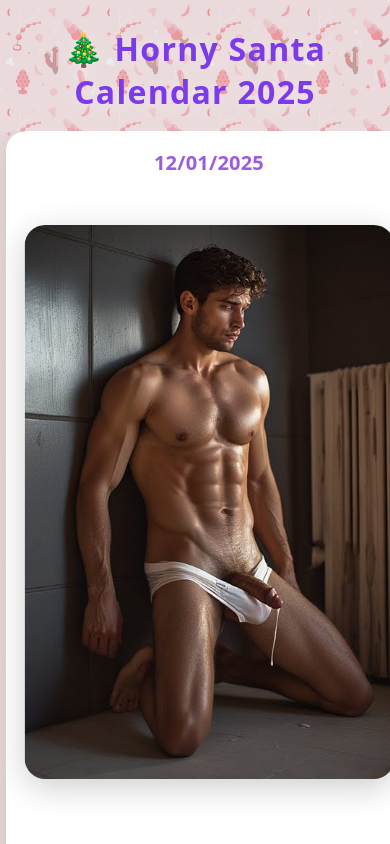
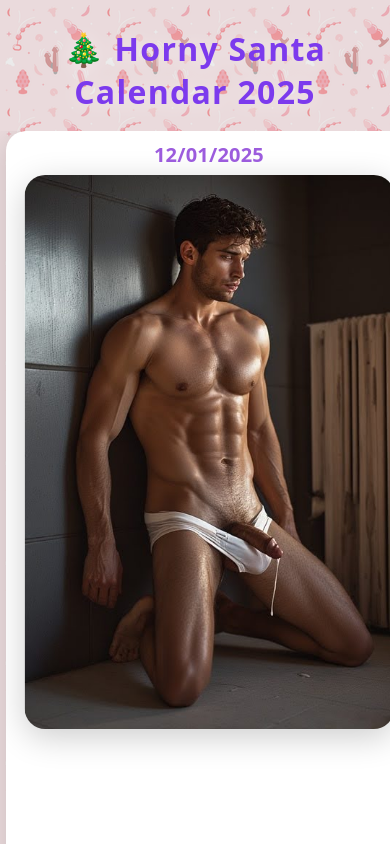
Before and after one commit to 60x134-wq/advent, a React (Vite) app: page / in a window 390 px wide. Shown: the top 844 px of the page. Built offline with nearby package versions, Linux system fonts and the light colour scheme.

Commit message:
mobile image size fix2

```diff
--- a/src/index.css
+++ b/src/index.css
@@ -49,7 +49,8 @@ body {
   .shorts-tile img {
     max-width: 92vw;
     max-height: 72vh;
-    margin: 10vh auto 6vh auto;
+    /* smaller top margin so image moves up under the header */
+    margin: 4vh auto 3vh auto;
     display: block;
     border-radius: 18px;
     object-fit: contain;
@@ -63,7 +64,7 @@ body {
     pointer-events: none;
   }
   .tile-header {
-    top: 18px;
+    top: 10px;
     color: #9c5cdd;
     font-weight: 900;
     font-size: 17px;
```
